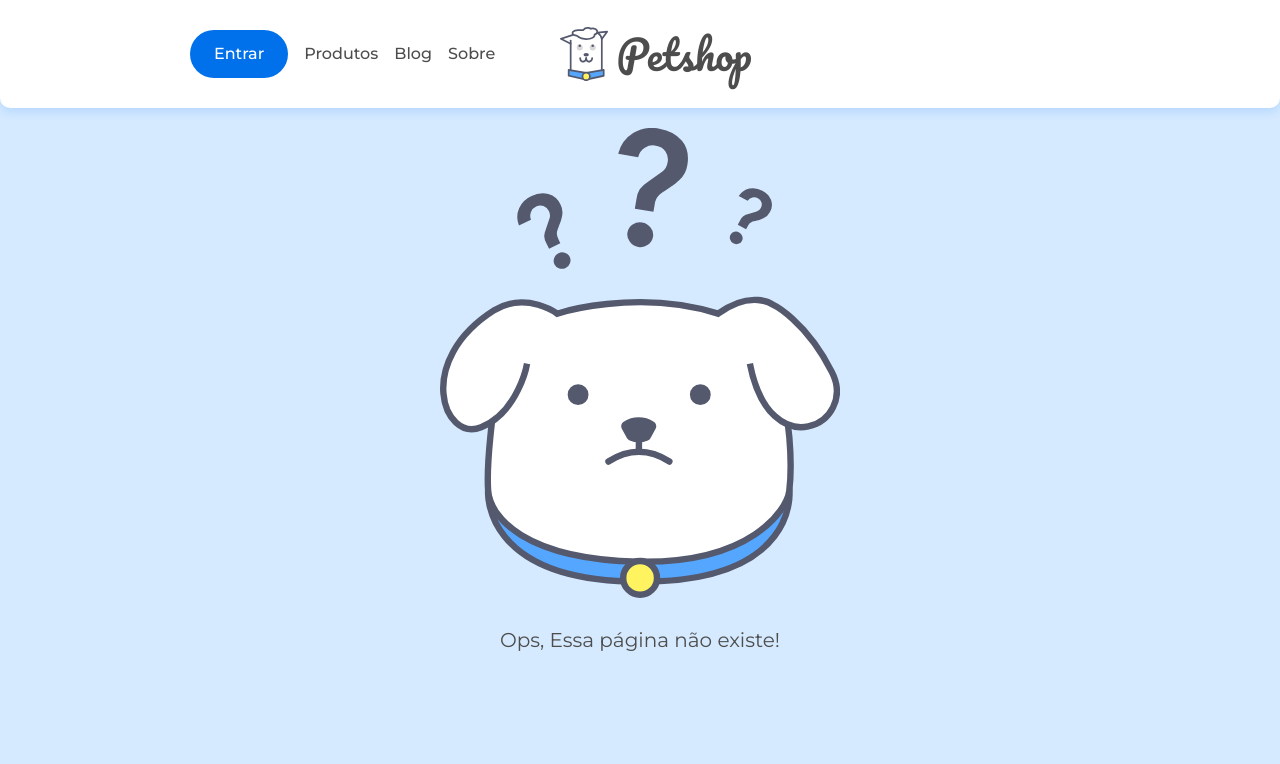
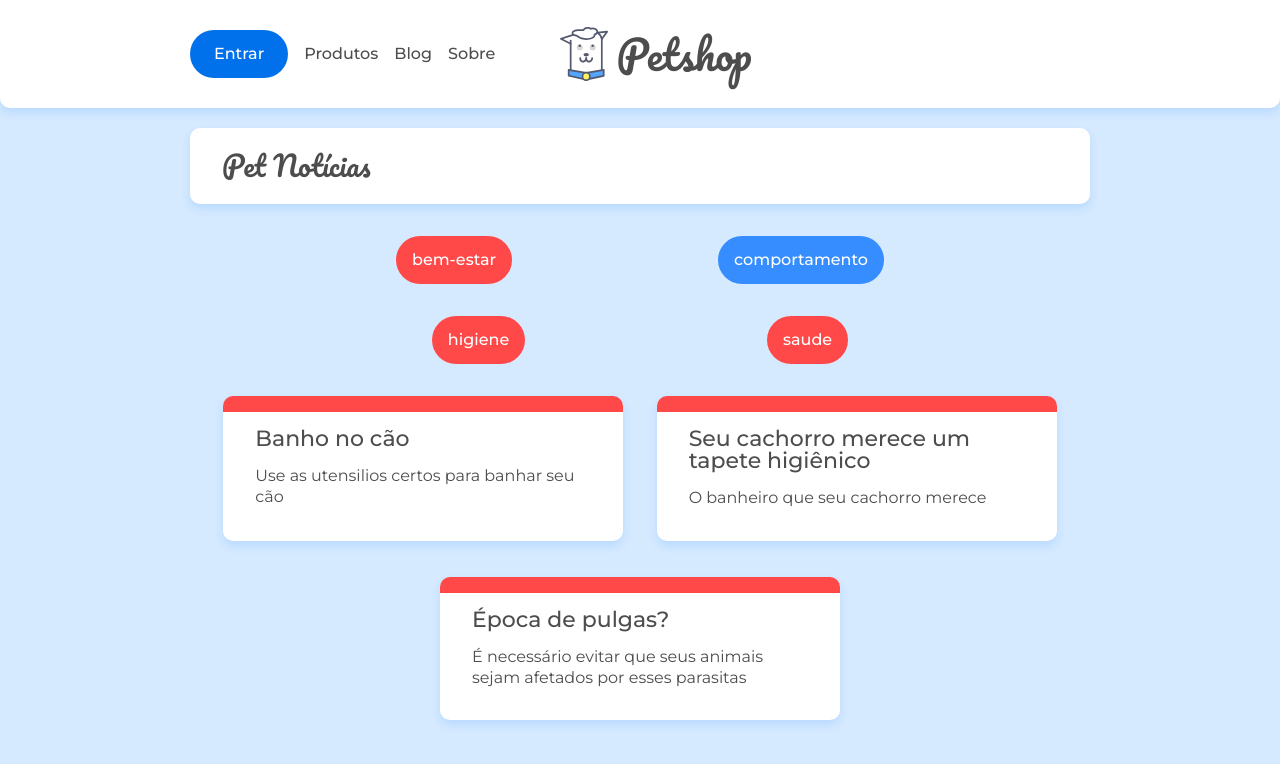
Before and after one commit to martinso-alex/react-router, a React (Create React App) app: page /categoria/bem-estar in a window 1280 px wide. Shown: the top 764 px of the page. Built offline with nearby package versions, Linux system fonts and the light colour scheme; data requests are answered from the project's data file.

Commit message:
categorias com rotas aninhadas

```diff
--- a/src/App.jsx
+++ b/src/App.jsx
@@ -8,6 +8,7 @@
 
 import "./assets/css/base/base.css";
 import Post from "./paginas/Post";
+import Categoria from "./paginas/Categoria";
 
 function App() {
 	return (
@@ -27,6 +28,10 @@
 					<Post />
 				</Route>
 
+				<Route path='/categoria/:id'>
+					<Categoria />
+				</Route>
+
 				<Route>
 					<Page404 />
 				</Route>
--- /dev/null
+++ b/src/components/lista-categorias.jsx
@@ -0,0 +1,31 @@
+import React, { useEffect, useState } from "react";
+import { Link } from "react-router-dom";
+import { busca } from "../api/api";
+
+import "../assets/css/blog.css";
+
+export const ListaCategorias = () => {
+	const [categorias, setCategorias] = useState([]);
+
+	useEffect(() => {
+		async function buscaCategorias() {
+			return await busca(`/categorias`, setCategorias);
+		}
+
+		buscaCategorias();
+	}, []);
+
+	return (
+		<ul className='lista-categorias container flex'>
+			{categorias.map((categoria) => (
+				<Link to={`/categoria/${categoria.id}`}>
+					<li
+						className={`lista-categorias__categoria lista-categorias__categoria--${categoria.id}`}
+					>
+						{categoria.nome}
+					</li>
+				</Link>
+			))}
+		</ul>
+	);
+};
--- /dev/null
+++ b/src/paginas/Categoria.jsx
@@ -0,0 +1,60 @@
+import React, { useEffect, useState } from "react";
+import { Route, Switch, useParams, useRouteMatch } from "react-router";
+import { Link } from "react-router-dom";
+
+import { ListaCategorias } from "../components/lista-categorias";
+import { ListaPost } from "../components/lista-post";
+import { SubCategoria } from "../paginas/SubCategoria";
+
+import "../assets/css/blog.css";
+import { busca } from "../api/api";
+
+const Categoria = () => {
+	const [subcategorias, setSubcategorias] = useState([]);
+
+	const { url, path } = useRouteMatch();
+	const { id } = useParams();
+
+	useEffect(() => {
+		async function buscaSubCategorias() {
+			return await busca(`/categorias/${id}`, (categoria) => {
+				setSubcategorias(categoria.subcategorias);
+			});
+		}
+
+		buscaSubCategorias();
+	}, [id]);
+
+	return (
+		<>
+			<div className='container'>
+				<h2 className='titulo-pagina'>Pet Notícias</h2>
+			</div>
+
+			<ListaCategorias />
+
+			<ul className='lista-categorias container flex'>
+				{subcategorias.map((subcategoria) => (
+					<li
+						className={`lista-categorias__categoria lista-categorias__categoria--${id}`}
+						key={subcategoria}
+					>
+						<Link to={`${url}/${subcategoria}`}>{subcategoria}</Link>
+					</li>
+				))}
+			</ul>
+
+			<Switch>
+				<Route exact path={path}>
+					<ListaPost url={`/posts?categoria=${id}`} />
+				</Route>
+
+				<Route path={`${path}/:subcategoria`}>
+					<SubCategoria />
+				</Route>
+			</Switch>
+		</>
+	);
+};
+
+export default Categoria;
--- a/src/paginas/Home.jsx
+++ b/src/paginas/Home.jsx
@@ -1,4 +1,5 @@
 import React from "react";
+import { ListaCategorias } from "../components/lista-categorias";
 import { ListaPost } from "../components/lista-post";
 
 const Home = () => {
@@ -8,6 +9,7 @@
 				<h2 className='titulo-pagina'>Pet notícias</h2>
 			</div>
 
+			<ListaCategorias />
 			<ListaPost url={"/posts"} />
 		</main>
 	);
--- /dev/null
+++ b/src/paginas/SubCategoria.jsx
@@ -0,0 +1,9 @@
+import React from "react";
+import { useParams } from "react-router";
+import { ListaPost } from "../components/lista-post";
+
+export const SubCategoria = () => {
+	const { subcategoria } = useParams();
+
+	return <ListaPost url={`/posts?subcategoria=${subcategoria}`} />;
+};
```
